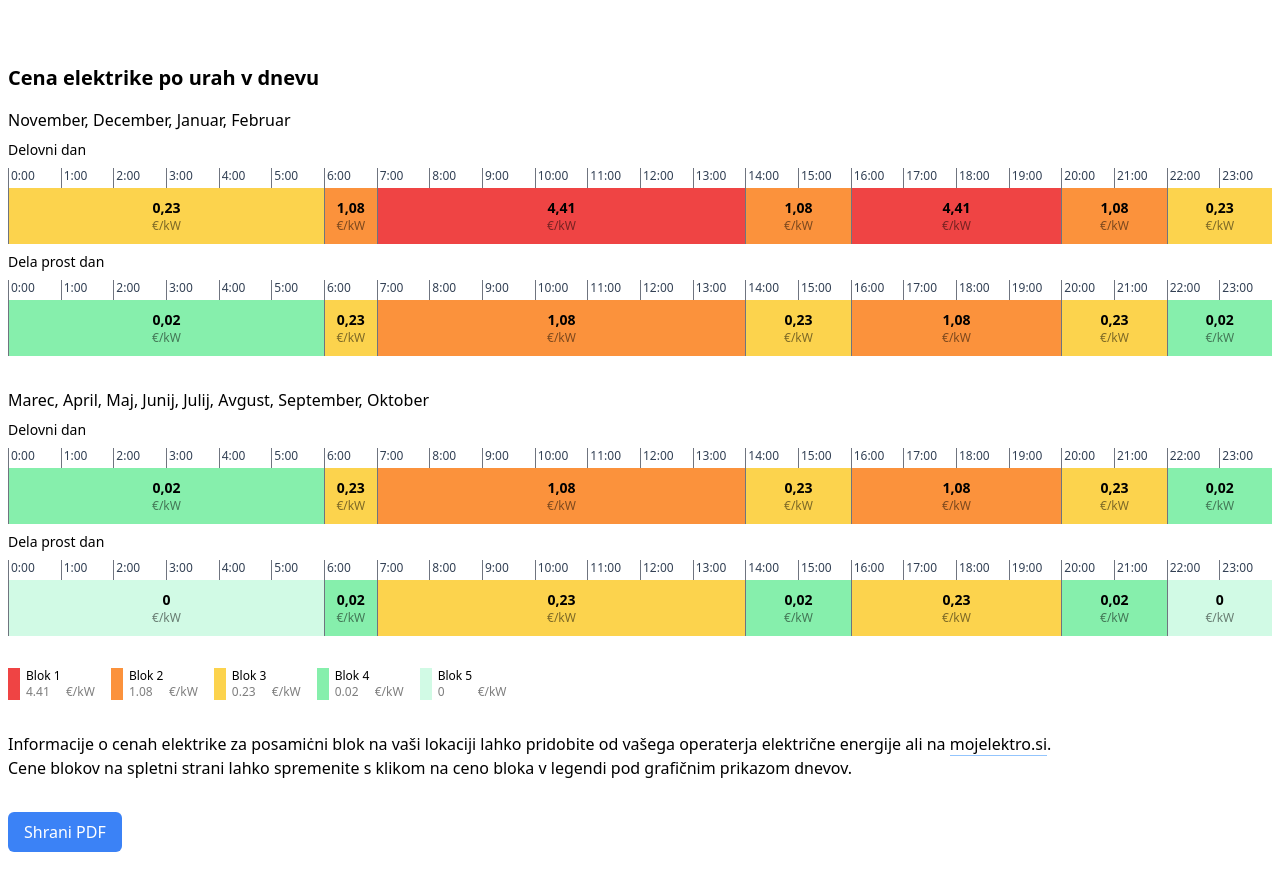
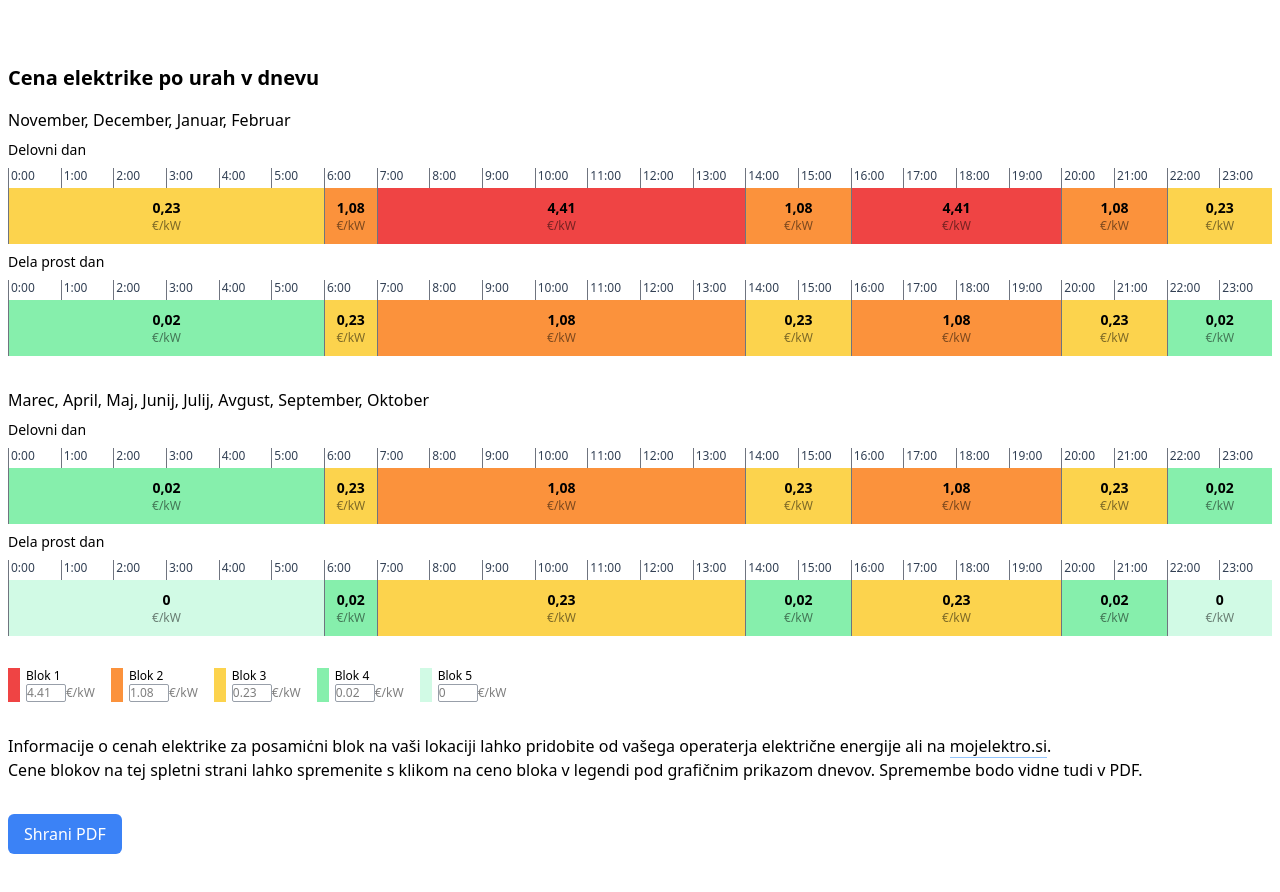
Before and after one commit to curiousigor/elektro-chart, a SvelteKit app: page / in a window 1280 px wide. Shown: the top 892 px of the page. Built offline with nearby package versions, Linux system fonts and the light colour scheme.

Commit message:
Fix: Conditional check for numbers

```diff
--- a/src/lib/Number.svelte
+++ b/src/lib/Number.svelte
@@ -1,10 +1,12 @@
 <script>
-	export let number;
+	export let number = 0;
 
-	$: formattedNumber = number.toLocaleString('de-DE', {
-		notation: 'standard',
-		compactDisplay: 'short'
-	});
+	$: formattedNumber = number
+		? number.toLocaleString('de-DE', {
+				notation: 'standard',
+				compactDisplay: 'short'
+			})
+		: 0;
 </script>
 
 <span>{formattedNumber}</span>
--- a/src/routes/+page.svelte
+++ b/src/routes/+page.svelte
@@ -249,8 +249,8 @@
 			>.
 		</p>
 		<p>
-			Cene blokov na spletni strani lahko spremenite s klikom na ceno bloka v legendi pod grafičnim
-			prikazom dnevov.
+			Cene blokov na tej spletni strani lahko spremenite s klikom na ceno bloka v legendi pod
+			grafičnim prikazom dnevov. Spremembe bodo vidne tudi v PDF.
 		</p>
 	</div>
 	<button on:click={printPDF} class="py-2 px-4 bg-blue-500 text-white rounded-md">Shrani PDF</button
@@ -294,6 +294,10 @@
 		@apply max-w-screen-2xl mx-auto px-2 py-16;
 	}
 
+	input {
+		@apply border rounded-sm border-slate-700;
+	}
+
 	@media print {
 		@page {
 			size: landscape;
```
